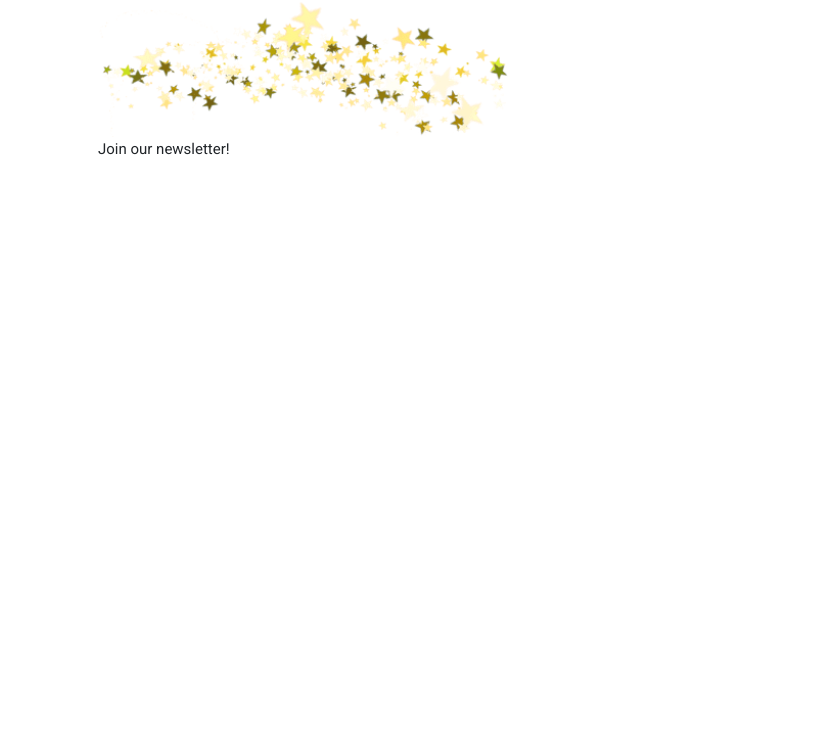
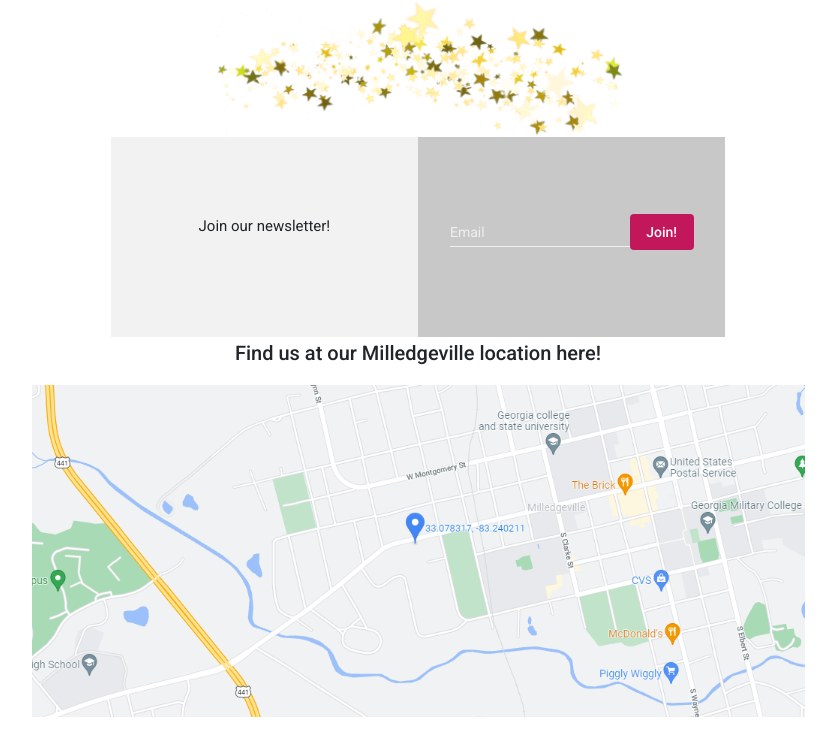
Before and after one commit to DennisParkman/HairSalonWorkspace, an Angular app in the folder HairSalonWebsite/: page /home in a window 1280 px wide. Shown: the top 756 px of the page, without its empty margins (222-1058 px from the left). Built offline with nearby package versions, Linux system fonts and the light colour scheme.

Commit message:
Add images to home page

```diff
--- a/HairSalonWebsite/src/app/app.module.ts
+++ b/HairSalonWebsite/src/app/app.module.ts
@@ -7,6 +7,7 @@ import { AppComponent } from './app.component';
 import { HomePageComponent } from './home-page/home-page.component';
 import { WeatherService } from './services/weather.service';
 import { BrowserAnimationsModule } from '@angular/platform-browser/animations';
+import { MaterialModule } from 'src/app/material.module';
 
 @NgModule(
 {
@@ -20,7 +21,8 @@ import { BrowserAnimationsModule } from '@angular/platform-browser/animations';
     BrowserModule,
     AppRoutingModule,
     HttpClientModule,
-    BrowserAnimationsModule
+    BrowserAnimationsModule,
+    MaterialModule
   ],
   providers: [WeatherService],
   bootstrap: [AppComponent]
--- a/HairSalonWebsite/src/app/home-page/home-page.component.html
+++ b/HairSalonWebsite/src/app/home-page/home-page.component.html
@@ -1,11 +1,20 @@
-<div style="margin-left: 25%; margin-right: 25%">
-  <img style="margin:auto" width="410" length="107" src="assets\images\SeekPng.com_yellow-star-png_4419480.png">
-  <div>
-    <div>
-      <h4>Join our newsletter!</h4>
+<div class="page-div">
+  <img width="410" length="107" src="assets\images\SeekPng.com_yellow-star-png_4419480.png">
+  <div class="newsletter-div">
+    <div class="left-newsletter-div">
+      <!--Center more efficiently-->
+      <h4 style="margin-top:25%;">Join our newsletter!</h4>
     </div>
-    <div>
-      <img/>
+    <div class="right-newsletter-div">
+      <!--Add newsletter email functionality-->
+      <mat-form-field>
+        <mat-label>Email</mat-label>
+        <input type="email" matInput>
+      </mat-form-field>
+      <!--Center more efficiently-->
+      <button style="margin-top:25%;" mat-flat-button color="primary">Join!</button>
     </div>
   </div>
+  <h2>Find us at our Milledgeville location here!</h2>
+  <img width="773px" height="332" src="assets\images\Screenshot 2022-02-09 182649.png" />
 </div>
--- a/HairSalonWebsite/src/app/home-page/home-page.component.scss
+++ b/HairSalonWebsite/src/app/home-page/home-page.component.scss
@@ -0,0 +1,19 @@
+.page-div
+{
+    margin-left: 10%;
+    margin-right: 10%;
+    width:80%;
+    text-align: center;
+}
+
+.newsletter-div {
+    width:60%; margin:auto; display:flex; min-height: 200px;
+}
+
+.left-newsletter-div {
+    flex: 4; background-color: #ebebeba9; min-height: 200px;
+}
+
+.right-newsletter-div {
+    flex: 4; background-color: #9e9e9e91; min-height: 200px;
+}
```
Also changed, not shown: HairSalonWebsite/src/app/material.module.ts (added, +96 -0 lines), HairSalonWebsite/src/assets/images/Screenshot 2022-02-09 182649.png (added), 1 other file (tests, documents, lock files or other folders).
